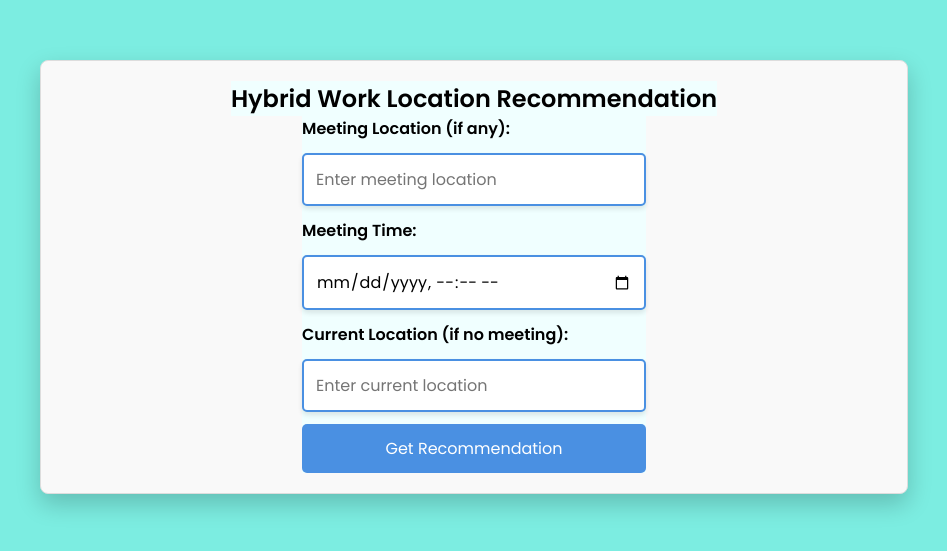
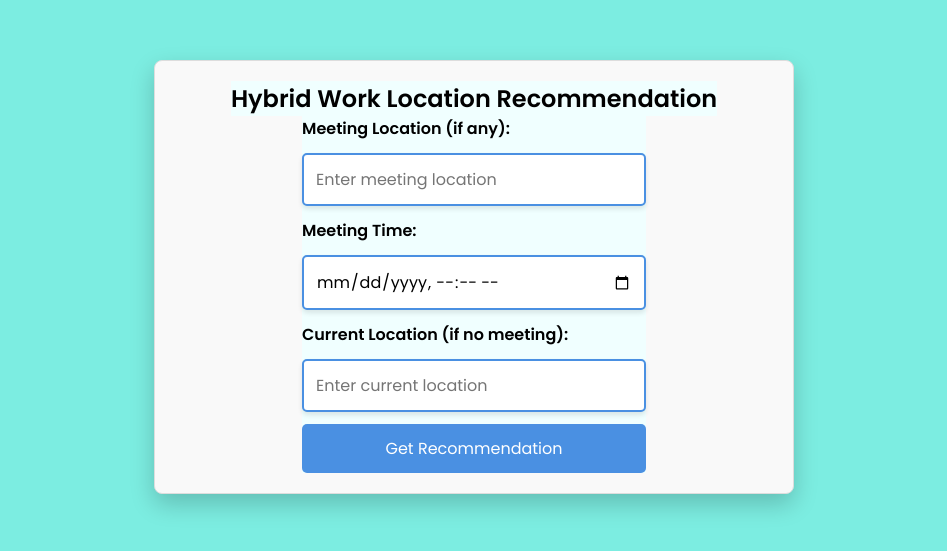
Before and after one commit to CodeZephyr91/HybridHive-Webapp-Frontend, a React (Vite) app: page /recommendations in a window 1280 px wide. Shown: the part 123-674 px from the top of the page, without its empty margins (166-1113 px from the left). Built offline with nearby package versions, Linux system fonts and the light colour scheme.

Commit message:
Changes made to the UI

```diff
--- a/src/AIrecommendationpage.css
+++ b/src/AIrecommendationpage.css
@@ -23,6 +23,7 @@
 .recommendation-container {
   width: 70%;
   max-height: 80vh;
+  max-width: 80vh;
   overflow: auto;
   margin: 20px auto;
   padding: 20px;
```
